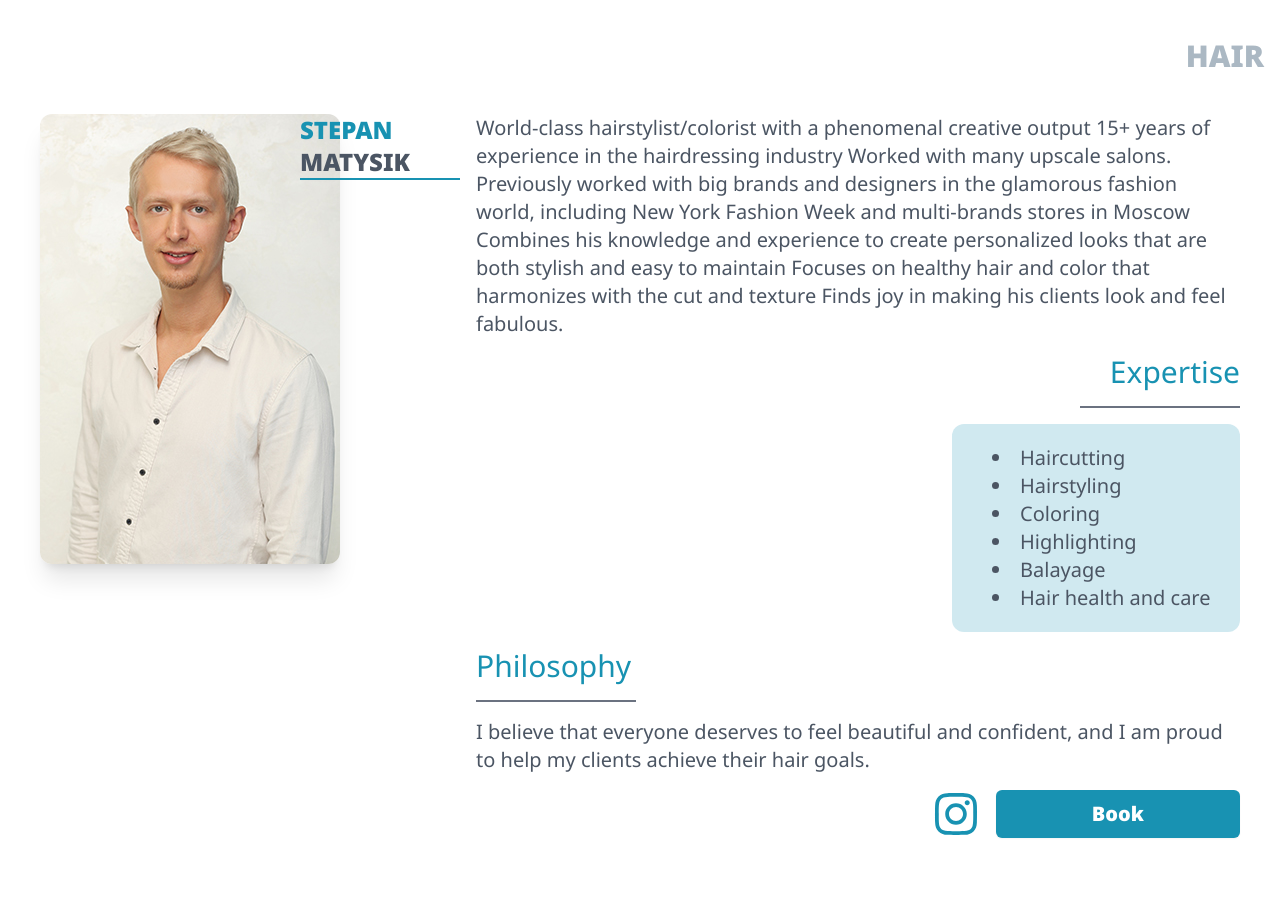
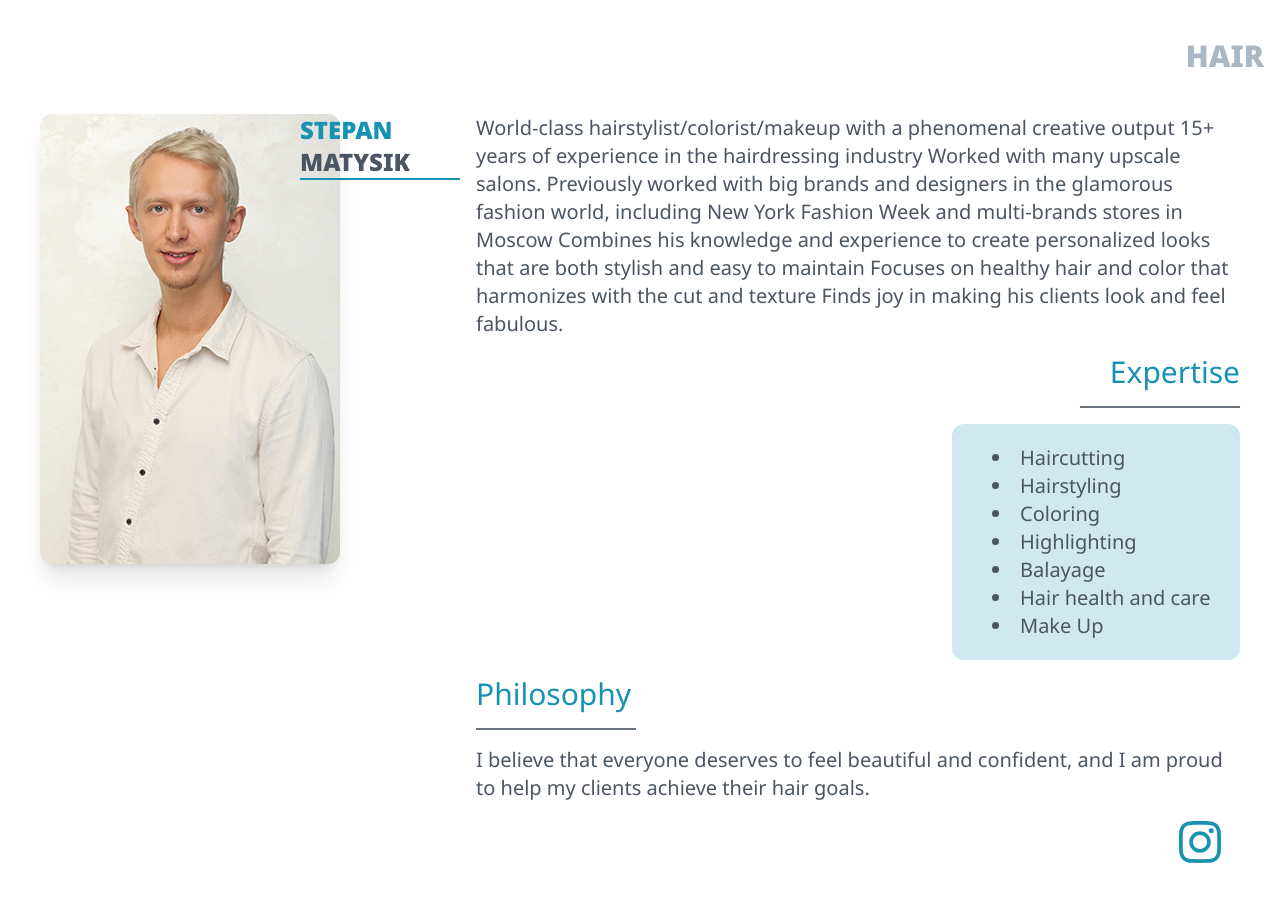
Before and after one commit to elfsvet/fp, a Next.js app: page / in a window 1280 px wide. Shown: the part 3018-3920 px from the top of the page. Before the commit the page ends 3896 px from the top, so only its background shows below. Built offline with nearby package versions, Linux system fonts and the light colour scheme.

Commit message:
Updated info

```diff
--- a/data/stepan.ts
+++ b/data/stepan.ts
@@ -1,5 +1,5 @@
 export const stepan = {
-  about: `Stepan Matysik is a world-class hairstylist/colorist with a phenomenal creative output who finds joy in making
+  about: `Stepan Matysik is a world-class hairstylist/colorist/makeup with a phenomenal creative output who finds joy in making
   his clients look great and feel fabulous for last 15 years, he recently joined our Fashion Point Miami team.
   He has learned an enormous amount of techniques though work with many upscale salons, including: the Italian
   spa salon Aldo Coppola, French salon Claude Sagnier and Arté Salon, NoHo. Previously he worked with big brand
@@ -12,9 +12,9 @@ export const stepan = {
   achieve color that harmonizes with the cut and texture, along with an emphasis on healthy hair, to assure a
   successful look.`,
 
-  expertise: ['Haircutting', 'Hairstyling', 'Coloring', 'Highlighting', 'Balayage', 'Hair health and care'],
+  expertise: ['Haircutting', 'Hairstyling', 'Coloring', 'Highlighting', 'Balayage', 'Hair health and care', 'Make Up'],
 
-  newAbout: `World-class hairstylist/colorist with a phenomenal creative output
+  newAbout: `World-class hairstylist/colorist/makeup with a phenomenal creative output
   15+ years of experience in the hairdressing industry
   Worked with many upscale salons.
   Previously worked with big brands and designers in the glamorous fashion world, including New York Fashion Week and multi-brands stores in Moscow
--- a/src/app/page.tsx
+++ b/src/app/page.tsx
@@ -1,16 +1,17 @@
 'use client';
 
 import WarningAlert, { eAlertsVariant } from '@/src/components/Alerts/WarningAlert';
+
+import AboutCard from '@/src/components/AboutCard';
+import Hero from '@/src/components/Hero';
+import PhoneCard from '@/src/components/PhoneCard';
+import ScrollUpButton from '../components/Buttons/ScrollUpButton';
 import mikhail from 'public/mikhail.jpg';
+import { mikhail as mikhailText } from '../../data/mikhail';
+import slava from 'public/slava.jpg';
+import { slava as slavaText } from '../../data/slava';
 import stepan from 'public/stepan.jpg';
-import slava from 'public/slava.jpg';
-import { mikhail as mikhailText } from '../../data/mikhail';
-import { slava as slavaText } from '../../data/slava';
 import { stepan as stepanText } from '../../data/stepan';
-import AboutCard from '@/src/components/AboutCard';
-import PhoneCard from '@/src/components/PhoneCard';
-import Hero from '@/src/components/Hero';
-import ScrollUpButton from '../components/Buttons/ScrollUpButton';
 
 export default function Home() {
   return (
@@ -50,7 +51,7 @@ export default function Home() {
         philosophy={stepanText.philosophy}
         expertise={stepanText.expertise}
         follow={stepanText.follow}
-        book={stepanText.book}
+        // book={stepanText.book}
         title='hair'
         firstName='Stepan'
         lastName='Matysik'
--- a/src/components/AboutCard.tsx
+++ b/src/components/AboutCard.tsx
@@ -1,8 +1,8 @@
-import Image, { StaticImageData } from 'next/image';
+import { FaInstagram } from 'react-icons/fa';
+import Link from 'next/link';
 import { Noto_Sans } from 'next/font/google';
 import PhotoWithName from './PhotoWithName';
-import Link from 'next/link';
-import { FaInstagram } from 'react-icons/fa';
+import { StaticImageData } from 'next/image';
 
 const notoSansBold = Noto_Sans({ weight: '900', subsets: ['latin'] });
 
@@ -23,7 +23,7 @@ const AboutCard = ({
   about: string;
   expertise: string[];
   philosophy: string;
-  book: string;
+  book?: string;
   follow: string;
   firstName: string;
   lastName: string;
@@ -65,12 +65,14 @@ const AboutCard = ({
                     <FaInstagram className='w-12 h-12 text-fp' />
                   </Link>
                   <div className='flex items-center gap-x-6'>
+                    {book && (
                       <Link
                         href={book}
                         className='rounded-md bg-fp px-24 py-2.5 text-xl font-semibold text-white shadow-sm hover:bg-fp/90 focus-visible:outline focus-visible:outline-2 focus-visible:outline-offset-2 focus-visible:outline-fp'
                       >
                         Book
                       </Link>
+                    )}
                   </div>
                 </div>
               </div>
@@ -110,12 +112,14 @@ const AboutCard = ({
                     <FaInstagram className='w-12 h-12 text-fp' />
                   </Link>
                   <div className='flex items-center gap-x-6'>
+                    {book && (
                       <Link
                         href={book}
                         className='rounded-md bg-fp px-24 py-2.5 text-xl font-semibold text-white shadow-sm hover:bg-fp/90 focus-visible:outline focus-visible:outline-2 focus-visible:outline-offset-2 focus-visible:outline-fp'
                       >
                         Book
                       </Link>
+                    )}
                   </div>
                 </div>
               </div>
```
Lines whose indentation alone changed are shown as unchanged.
